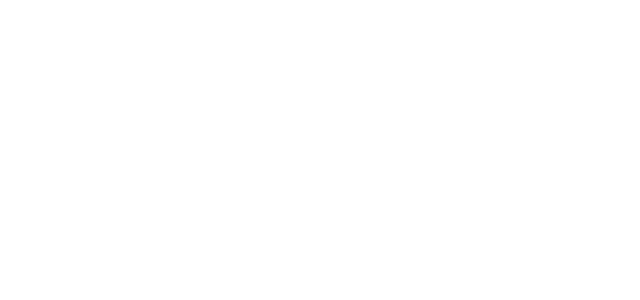
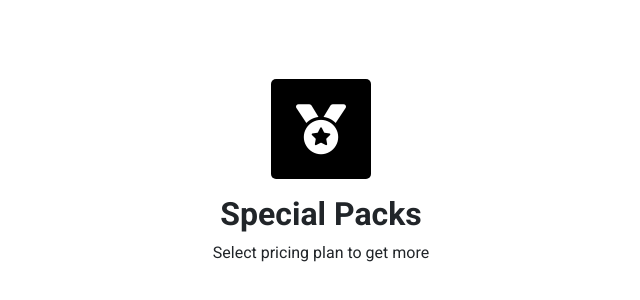
Before and after one commit to alex02r/proj-html-vuejs, a Vue app: page / in a window 1280 px wide. Shown: the part 220-520 px from the top of the page, without its empty margins (319-959 px from the left). Built offline with nearby package versions, Linux system fonts and the light colour scheme.

Commit message:
[UPGRADE] Aggiunta l'icona medaglia e il titolo

```diff
--- a/index.html
+++ b/index.html
@@ -1,13 +1,17 @@
 <!doctype html>
 <html lang="en">
+
 <head>
   <meta charset="UTF-8" />
   <link rel="icon" type="image/svg+xml" href="/vite.svg" />
+  <link rel="stylesheet" href="https://cdnjs.cloudflare.com/ajax/libs/font-awesome/6.5.1/css/all.min.css">
   <meta name="viewport" content="width=device-width, initial-scale=1.0" />
   <title>gobike</title>
 </head>
+
 <body>
   <div id="app"></div>
   <script type="module" src="/src/main.js"></script>
 </body>
+
 </html>
--- a/src/components/AppMain.vue
+++ b/src/components/AppMain.vue
@@ -1,11 +1,14 @@
 <script>
+import CardContainer from './CardContainer.vue';
 export default {
-
+    components: {
+        CardContainer
+    }
 }
 </script>
 <template lang="">
     <div>
-
+        <CardContainer />
     </div>
 </template>
 <style lang="">
--- /dev/null
+++ b/src/components/CardContainer.vue
@@ -0,0 +1,44 @@
+<script>
+export default {
+    name: 'CardContainer',
+}
+</script>
+
+<template lang="">
+
+    <!-- Sezione Special Packs-->
+    <section class="special-packs">
+        <div class="container">
+            <div class="row">
+                <div class="d-flex justify-content-center">
+                    <div class="medal-square d-flex justify-content-center align-items-center">
+                        <i class="fa-solid fa-medal"></i>
+                    </div>
+                </div>
+                <h2 class="fw-bolder text-center mt-3">Special Packs</h2>
+                <p class="text-center">Select pricing plan to get more</p>
+            </div>
+        </div>
+    </section>
+
+</template>
+
+<style lang="scss" scoped>
+@use '../styles/partial/variables' as *;
+
+.special-packs {
+    padding: 20px;
+
+    .medal-square {
+        width: 100px;
+        height: 100px;
+        background-color: $black;
+        border-radius: 5px;
+
+        i {
+            color: $white;
+            font-size: 50px;
+        }
+    }
+}
+</style>
```
Lines whose indentation alone changed are shown as unchanged.
